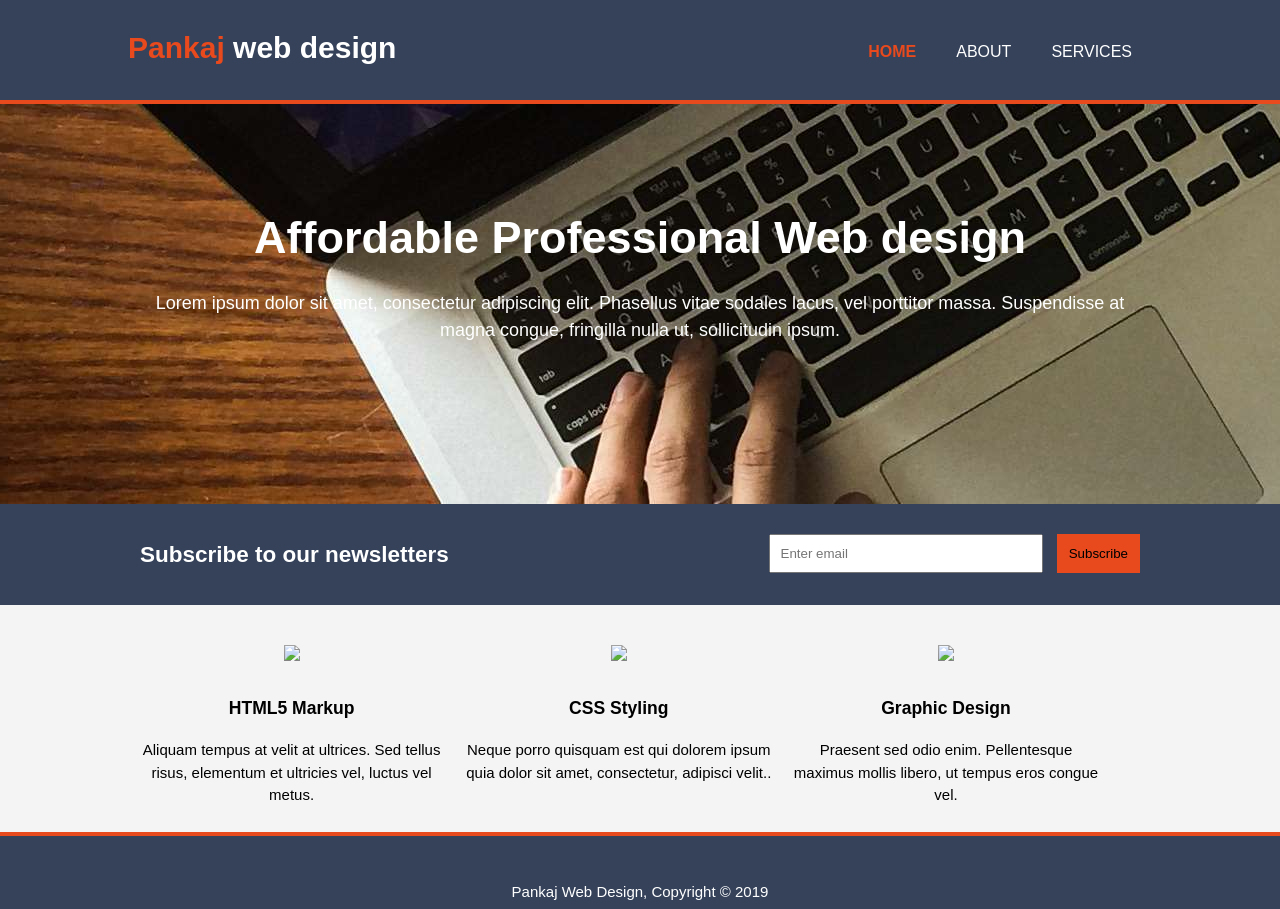
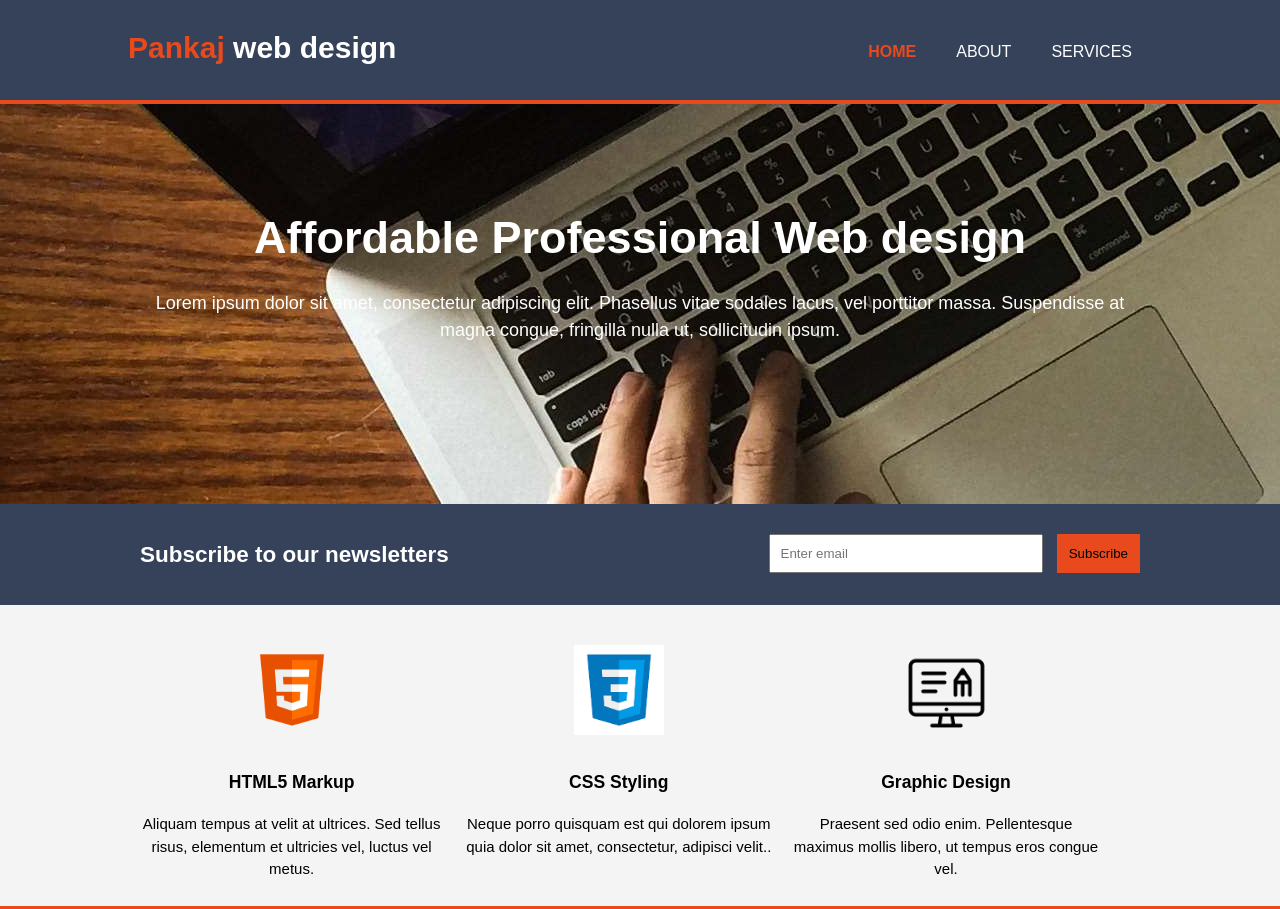
Before and after one commit to pankajpj07/Responsive-Web-Design-Layout, a plain HTML site: page index.html in a window 1280 px wide. Shown: the top 909 px of the page. Drawn offline with Linux system fonts and the light colour scheme; files whose address does not match are found by name.

Commit message:
Update index.html

```diff
--- a/index.html
+++ b/index.html
@@ -39,17 +39,17 @@
     <section id="boxes">
       <div class="container">
         <div class="box">
-          <img src="./images/html5.png">
+          <img src="./html5.png">
           <h3>HTML5 Markup</h3>
           <p>Aliquam tempus at velit at ultrices. Sed tellus risus, elementum et ultricies vel, luctus vel metus.</p>
         </div>
         <div class="box">
-          <img src="./images/CSS3.png">
+          <img src="./CSS3.png">
           <h3>CSS Styling</h3>
           <p>Neque porro quisquam est qui dolorem ipsum quia dolor sit amet, consectetur, adipisci velit..</p>
         </div>
         <div class="box">
-          <img src="./images/graphic.png">
+          <img src="./graphic.png">
           <h3>Graphic Design</h3>
           <p>Praesent sed odio enim. Pellentesque maximus mollis libero, ut tempus eros congue vel.</p>
         </div>
```
